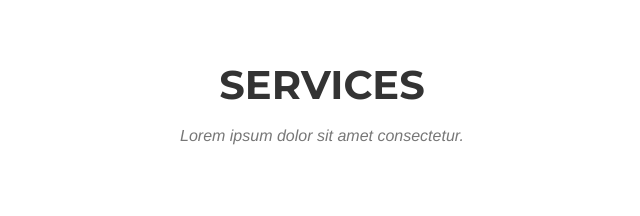
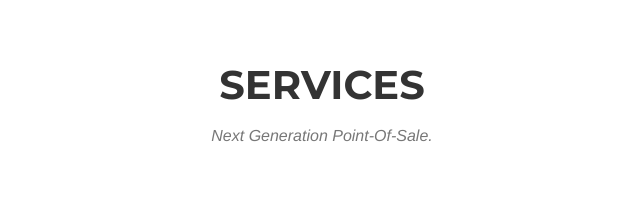
Before and after one commit to evac62/bootstrap18, a website: page public/index.html in a window 1280 px wide. Shown: the part 920-1136 px from the top of the page, 318-958 px from the left. Drawn offline with nearby package versions, Linux system fonts and the light colour scheme; a web font is replaced by a local one.

Commit message:
Update index.html

```diff
--- a/public/index.html
+++ b/public/index.html
@@ -94,7 +94,7 @@
             <div class="row">
                 <div class="col-lg-12 text-center">
                     <h2 class="section-heading">Services</h2>
-                    <h3 class="section-subheading text-muted">Lorem ipsum dolor sit amet consectetur.</h3>
+                    <h3 class="section-subheading text-muted">Next Generation Point-Of-Sale.</h3>
                 </div>
             </div>
             <div class="row text-center">
```
